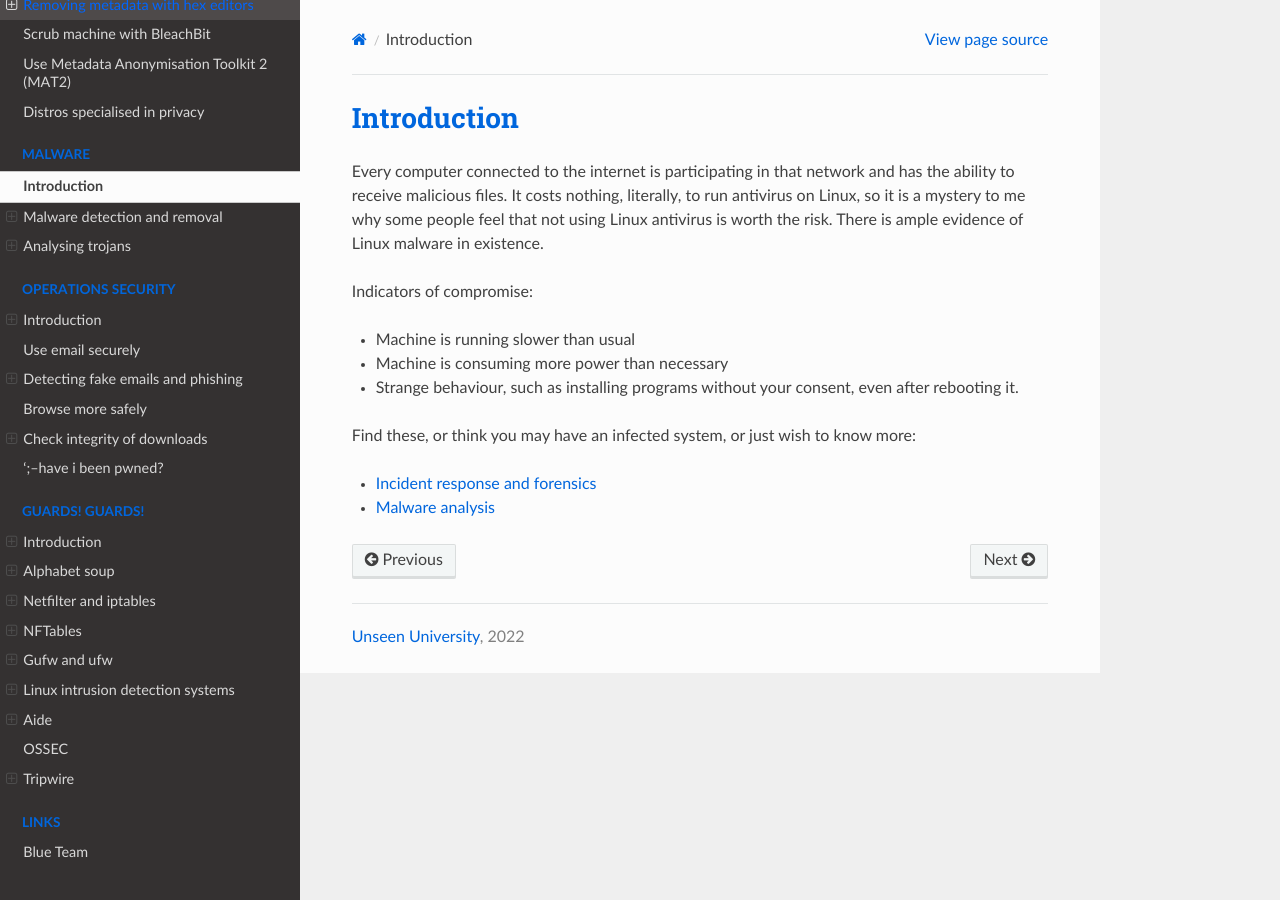
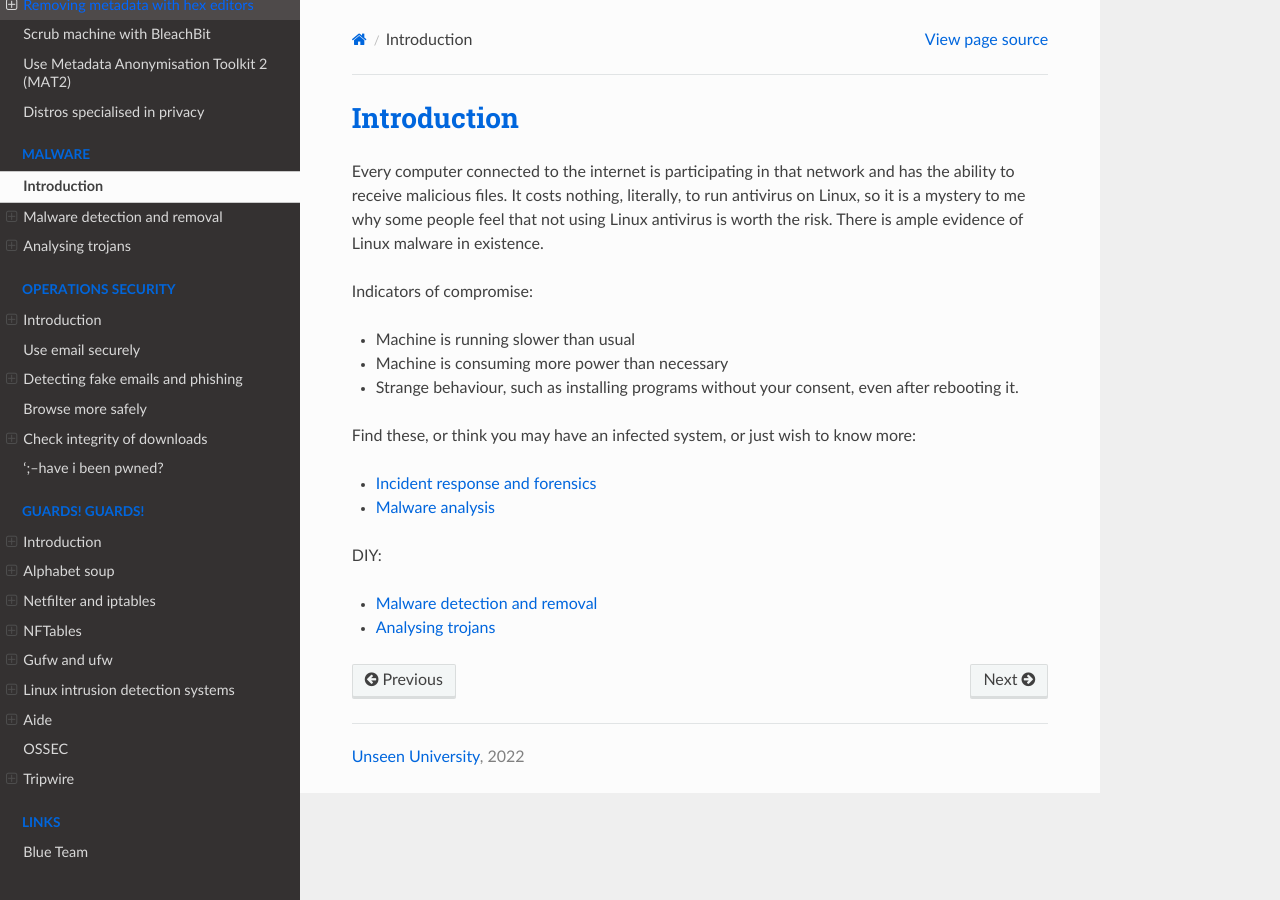
Before and after one commit to tymyrddin/blue-linux, a Sphinx documentation site: the page built from source/docs/malware/README.md, in a window 1280 px wide. Built offline with Sphinx 7.4.7 and the Read the Docs theme 2.0.0, drawn with Linux system fonts in a browser that asks for light colours.

Commit message:
IR and malware links

```diff
--- a/source/docs/malware/README.md
+++ b/source/docs/malware/README.md
@@ -14,3 +14,8 @@ Find these, or think you may have an infected system, or just wish to know more:
 
 * [Incident response and forensics](blue-ir:index)
 * [Malware analysis](blue-malware:index)
+
+DIY:
+
+* [Malware detection and removal](clean-machine.md)
+* [Analysing trojans](analysing-trojans.md)
```
